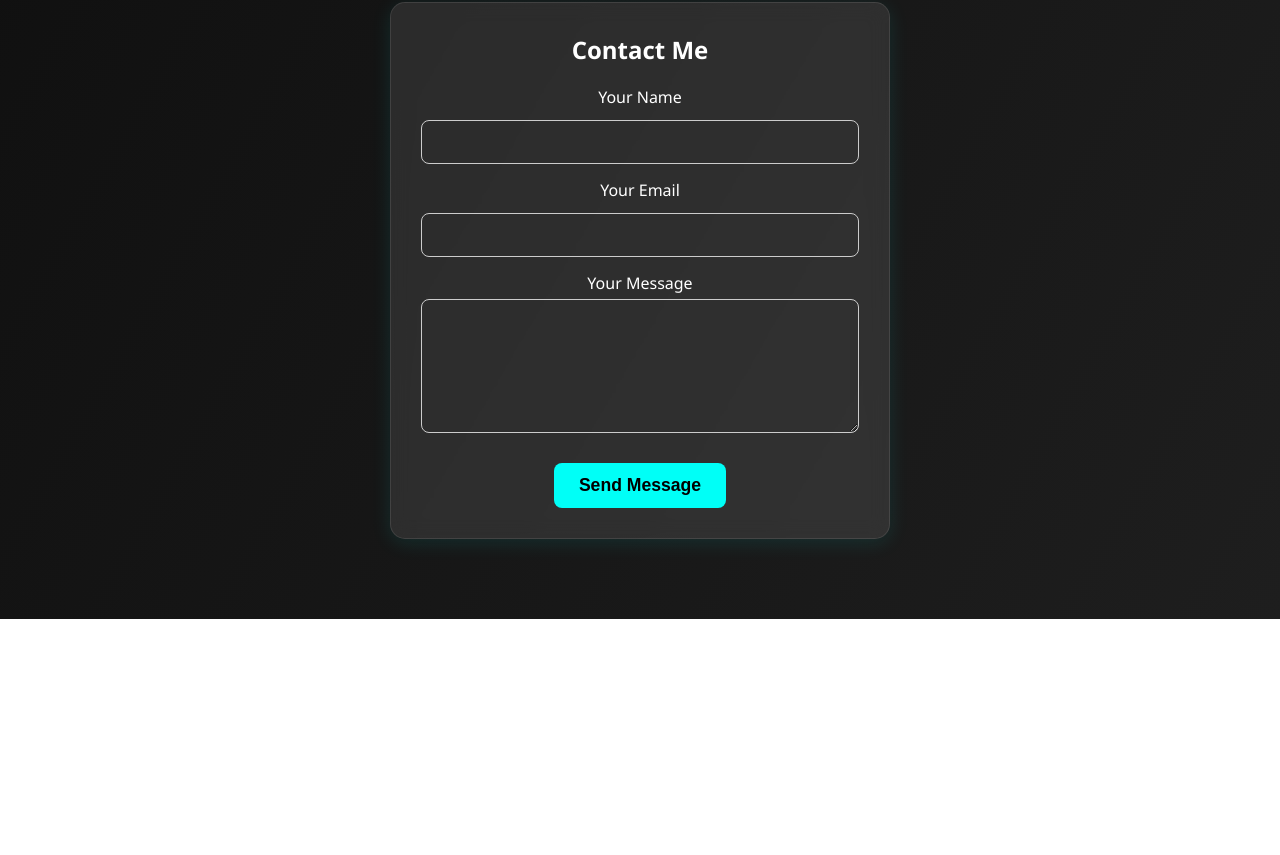
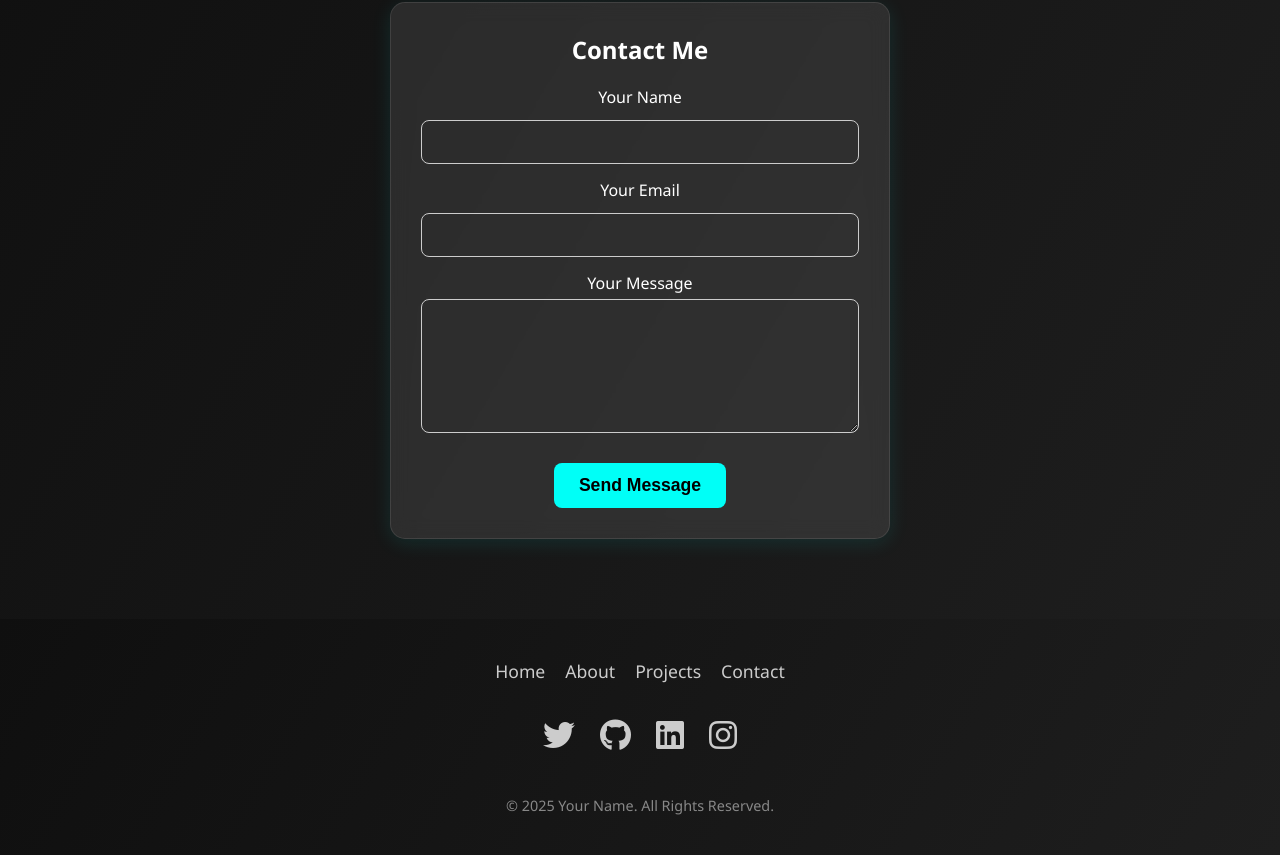
Before and after one commit to Omkarkadam-dev/My_Portfolio-2, a plain HTML site: page index.html in a window 1280 px wide. Shown: the part 3725-4580 px from the top of the page. Before the commit the page ends 4344 px from the top, so only its background shows below. Drawn offline with Linux system fonts and the light colour scheme.

Commit message:
add footer section

```diff
--- a/assets/script.js
+++ b/assets/script.js
@@ -130,3 +130,14 @@ document.getElementById("contact-form").addEventListener("submit", function(even
     // Reset form
     document.getElementById("contact-form").reset();
   });
+
+
+  // Smooth Scroll for Footer Links
+document.querySelectorAll('.footer-links a').forEach(anchor => {
+    anchor.addEventListener('click', function (e) {
+      e.preventDefault();
+      document.querySelector(this.getAttribute('href')).scrollIntoView({
+        behavior: 'smooth'
+      });
+    });
+  });
--- a/assets/style.css
+++ b/assets/style.css
@@ -738,3 +738,104 @@
       font-size: 0.95rem;
     }
   }
+
+
+  /* Footer Styling */
+.footer {
+    background: linear-gradient(120deg, #0f0f0f, #1e1e1e);
+    color: #fff;
+    padding: 40px 20px;
+    text-align: center;
+    position: relative;
+    z-index: 1;
+  }
+
+  /* Footer Content Layout */
+  .footer-content {
+    display: flex;
+    flex-direction: column;
+    gap: 30px;
+    align-items: center;
+    justify-content: center;
+  }
+
+  .footer-links ul {
+    display: flex;
+    gap: 20px;
+    list-style: none;
+    padding: 0;
+  }
+
+  .footer-links a {
+    color: #ccc;
+    text-decoration: none;
+    font-size: 1.1rem;
+    transition: color 0.3s ease;
+  }
+
+  .footer-links a:hover {
+    color: #00fff7;
+  }
+
+  /* Social Media Icons */
+  .footer-social {
+    display: flex;
+    gap: 25px;
+    justify-content: center;
+  }
+
+  .social-icon {
+    font-size: 2rem;
+    color: #ccc;
+    transition: color 0.3s ease, transform 0.3s ease;
+  }
+
+  .social-icon:hover {
+    color: #00fff7;
+    transform: translateY(-5px);
+  }
+
+  /* Footer Bottom Section */
+  .footer-bottom {
+    margin-top: 40px;
+    font-size: 0.9rem;
+    color: #888;
+  }
+
+  /* Animation for Social Icons */
+  @keyframes social-hover {
+    0% {
+      transform: scale(1);
+    }
+    50% {
+      transform: scale(1.2);
+    }
+    100% {
+      transform: scale(1);
+    }
+  }
+
+  .social-icon:hover {
+    animation: social-hover 0.6s ease-in-out;
+  }
+
+  /* Mobile Responsiveness */
+  @media (max-width: 768px) {
+    .footer-content {
+      flex-direction: column;
+      gap: 20px;
+    }
+
+    .footer-links ul {
+      flex-direction: column;
+      align-items: center;
+    }
+
+    .footer-links a {
+      font-size: 1rem;
+    }
+
+    .footer-social {
+      gap: 20px;
+    }
+  }
--- a/index.html
+++ b/index.html
@@ -246,6 +246,35 @@
     </div>
   </section>
 
+  <footer class="footer">
+    <div class="footer-content">
+      <div class="footer-links">
+        <ul>
+          <li><a href="#home">Home</a></li>
+          <li><a href="#about">About</a></li>
+          <li><a href="#projects">Projects</a></li>
+          <li><a href="#contact">Contact</a></li>
+        </ul>
+      </div>
+      <div class="footer-social">
+        <a href="https://twitter.com" class="social-icon" target="_blank">
+          <i class="fab fa-twitter"></i>
+        </a>
+        <a href="https://github.com" class="social-icon" target="_blank">
+          <i class="fab fa-github"></i>
+        </a>
+        <a href="https://linkedin.com" class="social-icon" target="_blank">
+          <i class="fab fa-linkedin"></i>
+        </a>
+        <a href="https://instagram.com" class="social-icon" target="_blank">
+          <i class="fab fa-instagram"></i>
+        </a>
+      </div>
+    </div>
+    <div class="footer-bottom">
+      <p>&copy; 2025 Your Name. All Rights Reserved.</p>
+    </div>
+  </footer>
 
 
   <script src="/assets/script.js"></script>
```
